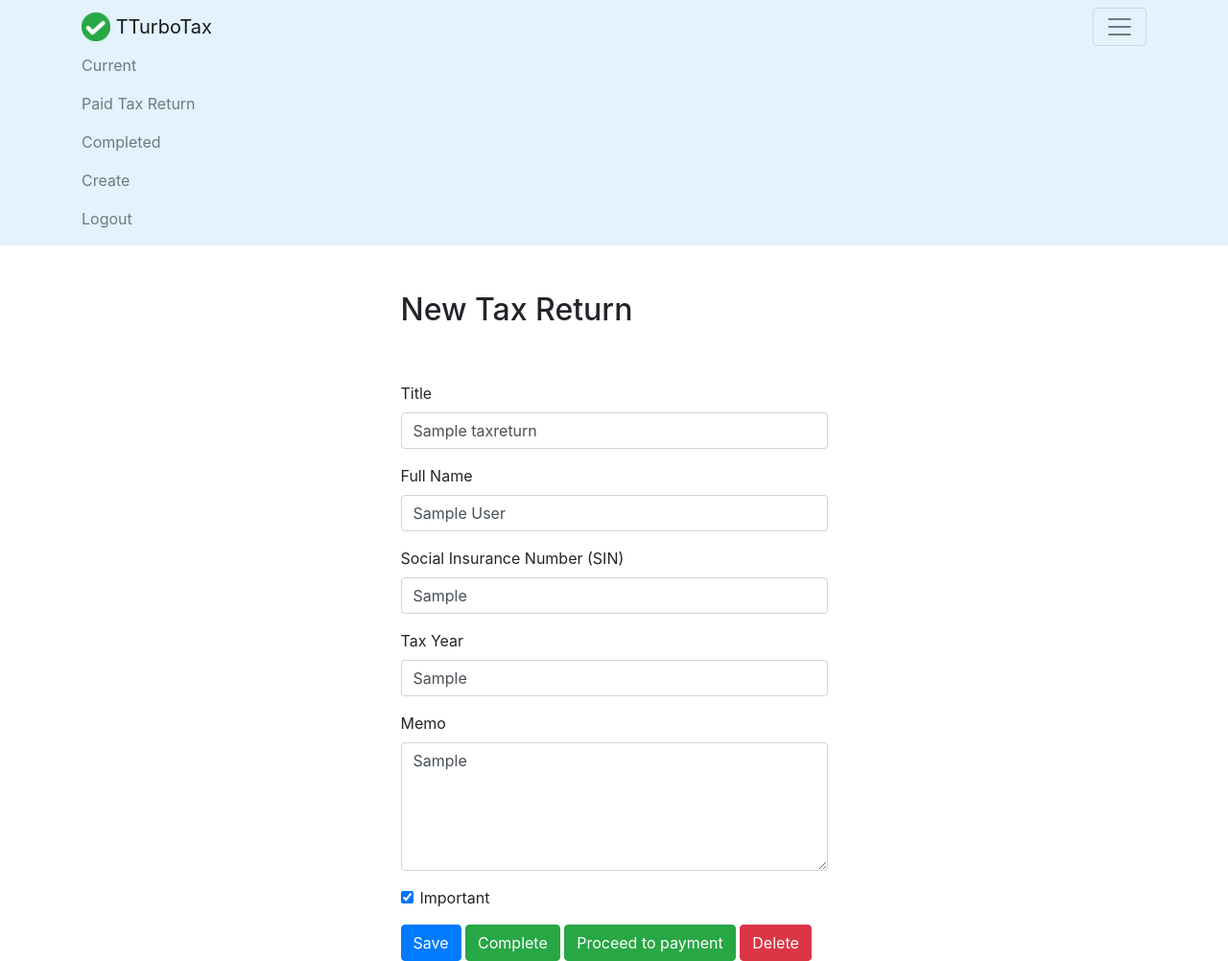
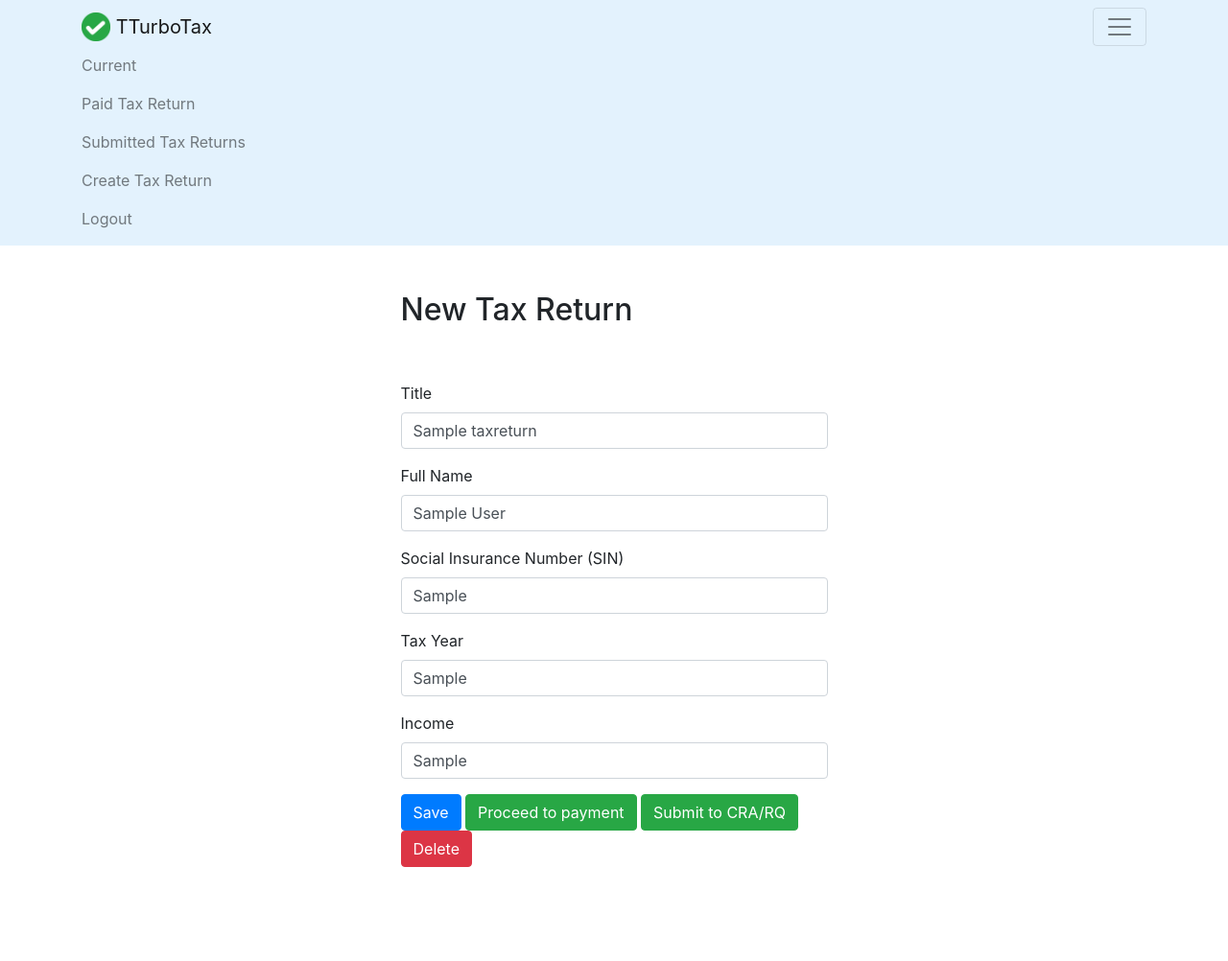
Before and after one commit to BuiTTm/taxapp, a Django app: page /todo/1 in a window 1280 px wide, after a click that opens the changed part. Shown: the whole page at 96% size. After the commit the page ends 904 px from the top, so only its background shows below. Run offline with Django 4.2, Linux system fonts and the light colour scheme; a user stored in the database is signed in; tables that the repository leaves empty hold one stand-in row (values such as "Sample post"); some libraries are stand-ins or nearby versions.

Commit message:
Modified input to add income instead of memos, Added XML format when submitting

```diff
--- a/taxreturn/models.py
+++ b/taxreturn/models.py
@@ -12,7 +12,8 @@ class TaxReturn(models.Model):
     year = models.CharField(max_length=4)
     full_name = models.CharField(blank=True, max_length=100)
     sin = models.CharField(blank=True, max_length=9)
-    memo = models.TextField(blank=True)
+    #memo = models.TextField(blank=True, max_length=10)
+    memo = models.CharField(blank=True, max_length=10)
     created = models.DateTimeField(auto_now_add=True)
     datecompleted = models.DateTimeField(null=True, blank=True)
     important = models.BooleanField(default=False)
--- a/taxreturn/templates/todo/base.html
+++ b/taxreturn/templates/todo/base.html
@@ -34,10 +34,10 @@
                     <a class="nav-link" href="{% url 'paidtodos' %}">Paid Tax Return</a>
                 </li>
                 <li class="nav-item {{ completed }}">
-                    <a class="nav-link" href="{% url 'completedtodos' %}">Completed</a>
+                    <a class="nav-link" href="{% url 'completedtodos' %}">Submitted Tax Returns</a>
                 </li>
                 <li class="nav-item {{ create }}">
-                    <a class="nav-link" href="{% url 'createtodo' %}">Create</a>
+                    <a class="nav-link" href="{% url 'createtodo' %}">Create Tax Return</a>
                 </li>
 
         </ul>
--- a/taxreturn/templates/todo/createtodo.html
+++ b/taxreturn/templates/todo/createtodo.html
@@ -36,7 +36,7 @@
                 </div>
 
                 <div class="form-group">
-                    <label for="memo">Memo</label>
+                    <label for="memo">Income</label>
                     <textarea name="memo" class="form-control" id="memo" ></textarea>
                 </div>
                 <div class="form-group form-check">
--- a/taxreturn/templates/todo/process_payment.html
+++ b/taxreturn/templates/todo/process_payment.html
@@ -4,6 +4,5 @@
 
 {% block content %}
     <h4>Pay with PayPal</h4>
-    <h4>Pay with PayPal</h4>
     {{ form.render }}
 {% endblock %}
--- a/taxreturn/templates/todo/viewtodo.html
+++ b/taxreturn/templates/todo/viewtodo.html
@@ -1,8 +1,3 @@
-
-
-
-
-
 
 {% extends "todo/base.html" %}
 
@@ -42,17 +37,18 @@
                 </div>
 
                 <div class="form-group">
-                    <label for="memo">Memo</label>
-                    <textarea name="memo" rows="5" class="form-control" id="memo" >{{ todo.memo }}</textarea>
+                    <label for="memo">Income</label>
+                    <!--<textarea name="memo" rows="5" class="form-control" id="memo" >{{ todo.memo }}</textarea> -->
+                    <input name="memo" class="form-control" id="memo" value="{{ todo.memo }}">
                 </div>
-
+                <!--
                 <div class="form-group form-check">
                     <input type="checkbox" name="important" class="form-check-input" id="important" {% if todo.important %}checked{% endif %}>
                     <label class="form-check-label" for="important">Important</label>
-                </div>
+                </div> -->
                 <button type="submit" class="btn btn-primary">Save</button>
-                <button type="button" class="btn btn-success" onclick="$('#complete').click()">Complete</button>
                 <button type="button" class="btn btn-success" onclick="$('#proceed').click()">Proceed to payment</button>
+                <button type="button" class="btn btn-success" onclick="$('#complete').click()">Submit to CRA/RQ</button>
                 <button type="button" class="btn btn-danger" onclick="$('#delete').click()">Delete</button>
             </form>
         </div>
@@ -65,7 +61,7 @@
         </form>
     {% endif %}
 
-    {% if todo.datecompleted is None %}
+    {% if todo.datecompleted is None and todo.paymentcompleted %}
         <form style='display: none;' method="POST" action="{% url 'completetodo' todo.id %}">
             {% csrf_token %}
             <button id="complete" type="submit">Complete</button>
--- a/taxreturn/views.py
+++ b/taxreturn/views.py
@@ -10,7 +10,7 @@ from django.utils import timezone
 from django.contrib.auth.decorators import login_required
 from paypal.standard.forms import PayPalPaymentsForm
 from django.views.decorators.csrf import csrf_exempt
-
+from lxml import etree
 
 def home(request):
     return render(request, 'todo/home.html')
@@ -95,8 +95,31 @@ def viewtodo(request, todo_pk):
 def completetodo(request, todo_pk):
     todo = get_object_or_404(TaxReturn, pk=todo_pk, user=request.user)
     if request.method == 'POST':
+        root = etree.Element(f'TaxReturn')
+        root.append(etree.Element('info'))
+        child = etree.Element('Year')
+        child.text = f'{todo.year}'
+        root.append(child)
+        child = etree.Element('Name')
+        child.text = f'{todo.full_name}'
+        root.append(child)
+        child = etree.Element('Sin')
+        child.text = f'{todo.sin}'
+        root.append(child)
+        child = etree.Element('Income')
+        child.text = f'{todo.memo}'
+        root.append(child)
+
+        s=etree.tostring(root, pretty_print=True)
+        print(s)
+
         todo.datecompleted = timezone.now()
         todo.save()
+        # with open(f"TaxReturn{todo.id}.xml", "w") as out:
+        #     xml_serializer.serialize(todo.objects.all(), stream=out)
+        # data = serializers.serialize("xml", MessageHeaderModel2.objects.all())
+        # print(data)
+        # return HttpResponse(data)
         return redirect('currenttodos')
 
 # @login_required
```
Also changed, not shown: taxreturn/migrations/0007_alter_taxreturn_memo.py (added).
